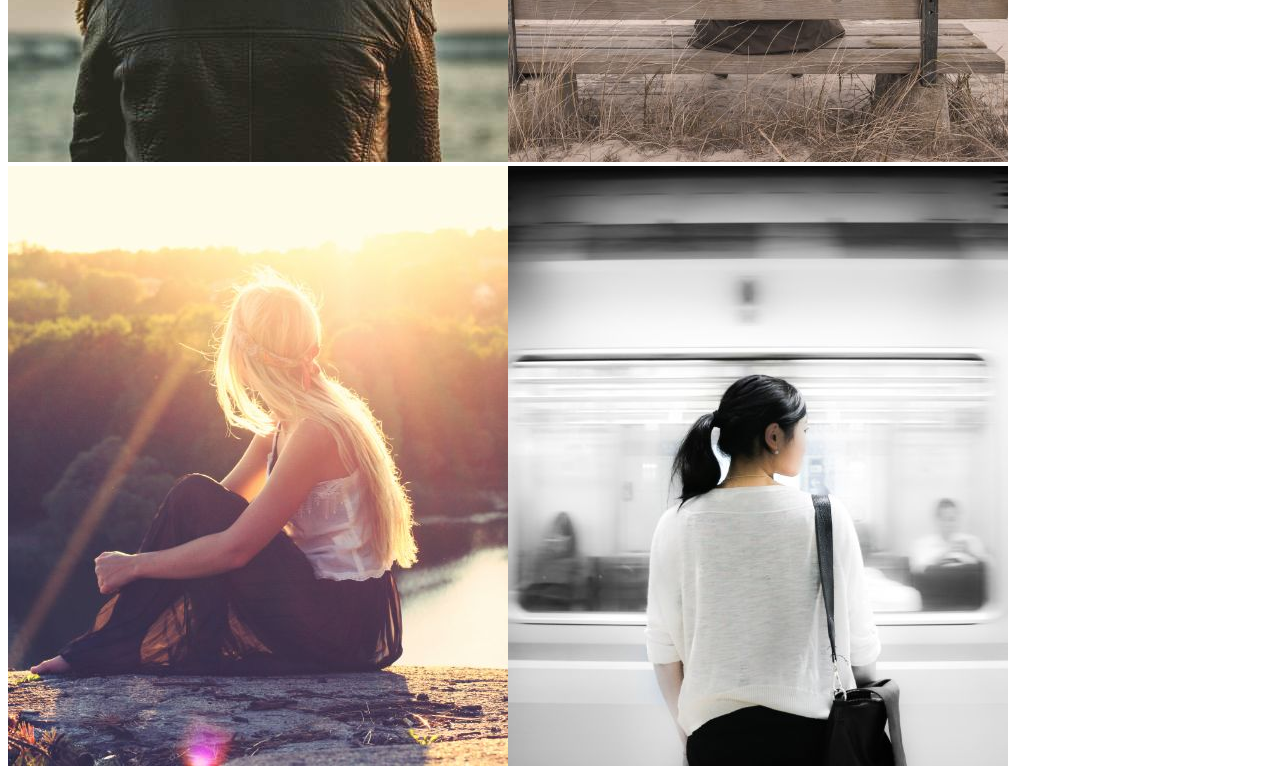
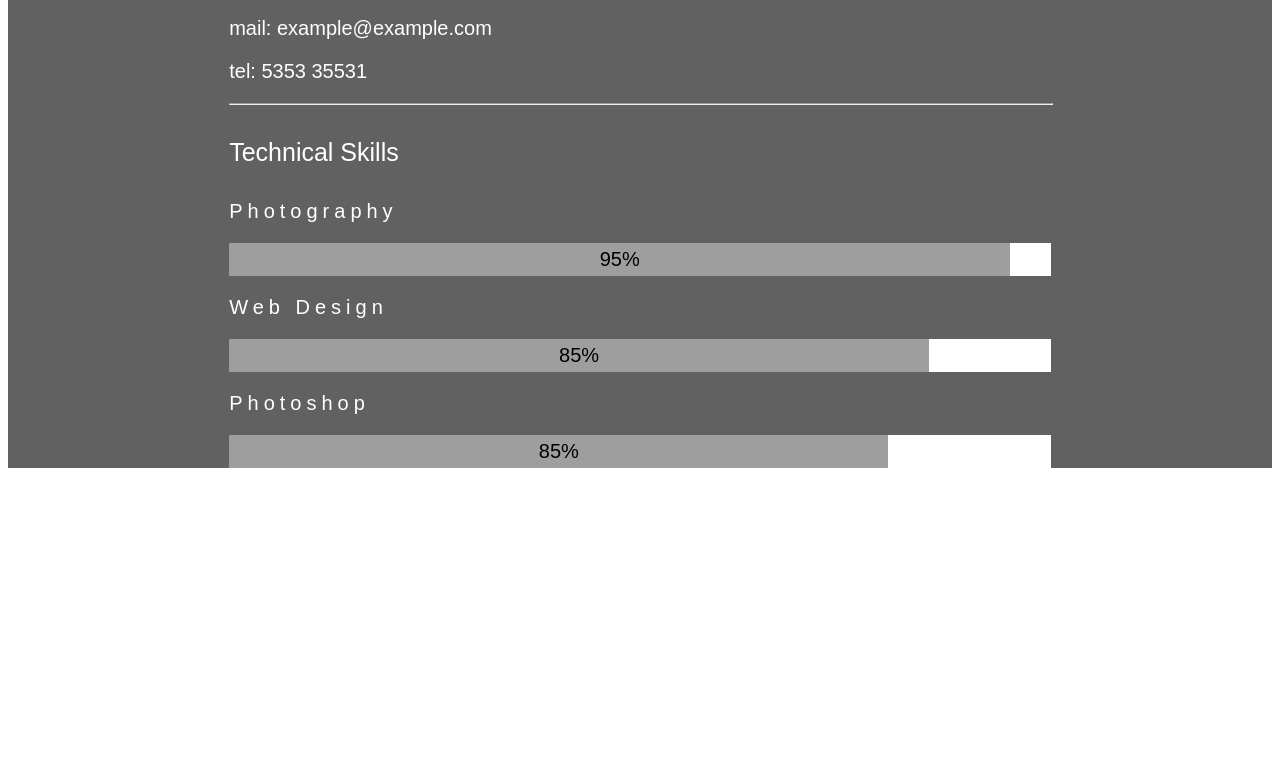
Before and after one commit to kiranirshad/photo-galery, a plain HTML site: page index.html in a window 1280 px wide. Shown: the part 1654-2422 px from the top of the page. After the commit the page ends 2130 px from the top, so only its background shows below. Drawn offline with Linux system fonts and the light colour scheme.

Commit message:
Update style.css

```diff
--- a/style.css
+++ b/style.css
@@ -1,39 +1,132 @@
-.img-div{
+body {
+  font-family: "Raleway", sans-serif;
+}
+.img-div {
   display: flex;
   flex-wrap: wrap;
 }
-.img-div  img{
+.img-div img {
   cursor: pointer;
 }
-.img-div img:hover{
+.img-div img:hover {
   opacity: 0.6;
   transition: o.3s;
 }
-.number{
+.card {
+  width: 25%;
+}
+.number {
   display: flex;
   justify-content: center;
   align-items: center;
   flex-direction: row;
   height: 120px;
 }
-.number p{
-    margin: 10px;
-    font-size: 20px;
+.number p {
+  padding: 5px;
+  font-size: 18px;
 }
-.icon >fa-angle-double-right{
+.icon > fa-angle-double-right {
   font-weight: normal !important;
 }
 
-.numb1:hover{
+.numb1:hover {
   background: #ccc;
   color: black;
 }
-.numb2:hover,  .numb3:hover,  .numb4:hover, .numb5:hover, .icon:hover, .numb1{
+.numb2:hover,
+.numb3:hover,
+.numb4:hover,
+.numb5:hover,
+.icon:hover,
+.numb1 {
   background: black;
   color: white;
-    height: 50px;
-    width: 50px;
+  height: 45px;
+  width: 45px;
   display: flex;
   justify-content: center;
   align-items: center;
 }
+@media screen and (max-width: 600px) {
+  .card {
+    width: 100%;
+  }
+}
+/* About */
+
+.about {
+  height: 100%;
+  background: #616161;
+  color: white;
+  display: flex;
+  justify-content: center;
+  align-items: center;
+  flex-direction: column;
+}
+.card-body {
+  width: 100%;
+}
+.about .card {
+  width: 65%;
+  font-size: 20px;
+}
+.card-img-top {
+  width: 100%;
+}
+.heading{
+  font-weight: normal !important;
+  font-size: 25px;
+}
+hr{
+    color: white;
+    width: 100%;
+}
+.photo-grey{
+width: 95%;
+color: black;
+background: #9e9e9e;
+display: flex;
+justify-content: center;
+align-items: center;
+padding: 5px;
+}
+.photo-white{
+    width: 5%;
+    background: white;
+
+}
+.photography, .web-design, .photoshop{
+    display: flex;
+}
+.photo{
+    letter-spacing: 5px;
+}
+.web-grey{
+    width: 85%;
+   background: #9e9e9e;
+   color: black;
+    display: flex;
+    justify-content: center;
+    align-items: center;
+    padding: 5px;
+    }
+    .web-white{
+        width: 15%;
+        background: white;
+
+    }
+    .pshop-grey{
+        width: 80%;
+       background: #9e9e9e;
+       color: black;
+        display: flex;
+        justify-content: center;
+        align-items: center;
+        padding: 5px;
+        }
+        .pshop-white{
+            width: 20%;
+            background: white;
+
+        }
```
Lines whose indentation alone changed are shown as unchanged.
